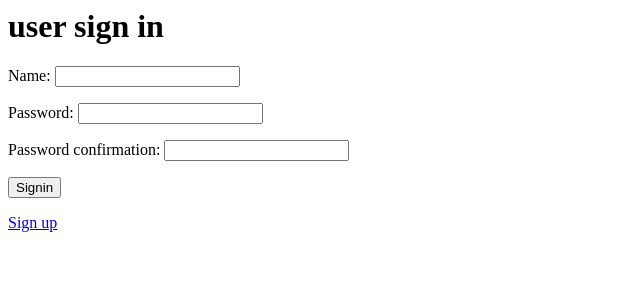
After one commit to omkarvijay5/django_debtapp, a Django app: template users/templates/users/login.html in a window 1280 px wide. The commit adds this page. Shown: the top 300 px of the page, without its empty margins (0-640 px from the left). Run offline with Django 3.2, Linux system fonts and the light colour scheme; the template is opened without the code that fills it: values that come from a table or form of the project are taken from there, others are empty; parts of the project's set-up code (start-up, migrations or seed data) failed here and were passed over.

Commit message:
added login functionality to users

```diff
--- a/users/forms.py
+++ b/users/forms.py
@@ -24,7 +24,15 @@ class UserRegistrationForm(forms.ModelForm):
 			raise forms.ValidationError("Email has already been taken")
 		return email
 
+	class Meta:
+		model = User
+		fields = ('username', 'first_name', 'last_name', 'email', 'password', 'password_confirmation',)
+
+class UserLoginForm(forms.ModelForm):
+	name = forms.CharField()
+	password = forms.CharField(widget=forms.PasswordInput())
+	password_confirmation = forms.CharField(widget=forms.PasswordInput())
 
 	class Meta:
 		model = User
-		fields = ('username', 'first_name', 'last_name', 'email', 'password', 'password_confirmation',)
+		fields = ('name', 'password', 'password_confirmation',)
--- /dev/null
+++ b/users/templates/users/login.html
@@ -0,0 +1,10 @@
+{% if user.is_authenticated %}
+    <a href="#">Logout</a>
+{% else %}
+	<h1>user sign in</h1>
+	<form action="." method="post">{% csrf_token %}
+		{{ form.as_p }}
+		<input id="login_user" type="submit" value="Signin" name="button">
+	</form>
+		<a href="{% url "user_signup" %}" rel="nonfollow">Sign up</a>
+{% endif %}
--- a/users/templates/users/registration_form.html
+++ b/users/templates/users/registration_form.html
@@ -16,3 +16,4 @@
 	{% endfor %}
 	<input id="create_user" type="submit" value="Create" name="button">
 </form>
+<a href="{% url "user_signin" %}" rel="nofollow">Sign in</a>
--- a/users/urls.py
+++ b/users/urls.py
@@ -3,4 +3,5 @@ from django.conf.urls import patterns, url
 urlpatterns = patterns('users.views',
 	url(r'^signup/$','register', name='user_signup'),
 	url(r'^(?P<username>[-\w]+)/$', 'details', name='user_details'),
+	url(r'^registration/signin/$','user_login', name='user_signin'),
 	)
```
Also changed, not shown: users/templates/users/details.html (+10 -0 lines), users/views.py (+21 -1 lines), db.sqlite3, 1 other file.
